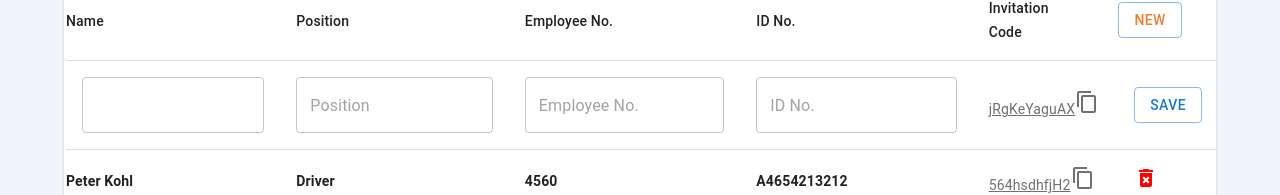
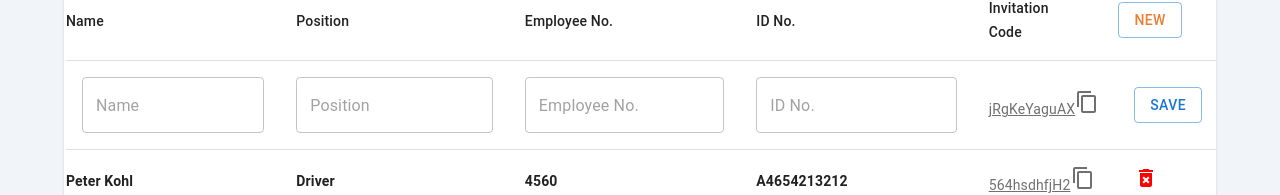
Before and after one commit to danielszabo88/bonisoft, a React (Vite) app: page / in a window 1280 px wide. Shown: the part 263-458 px from the top of the page. Built offline with nearby package versions, Linux system fonts and the light colour scheme.

Commit message:
further stylings

```diff
--- a/src/AccountTable/AccountTable.jsx
+++ b/src/AccountTable/AccountTable.jsx
@@ -296,7 +296,7 @@ export default function AccountTable() {
                   <TextField
                     type="text"
                     variant="outlined"
-                    placeholder={newAccount.name && "Name"}
+                    placeholder="Name"
                     onChange={(e) => {
                       setNewAccount({ ...newAccount, name: e.target.value });
                     }}
```
